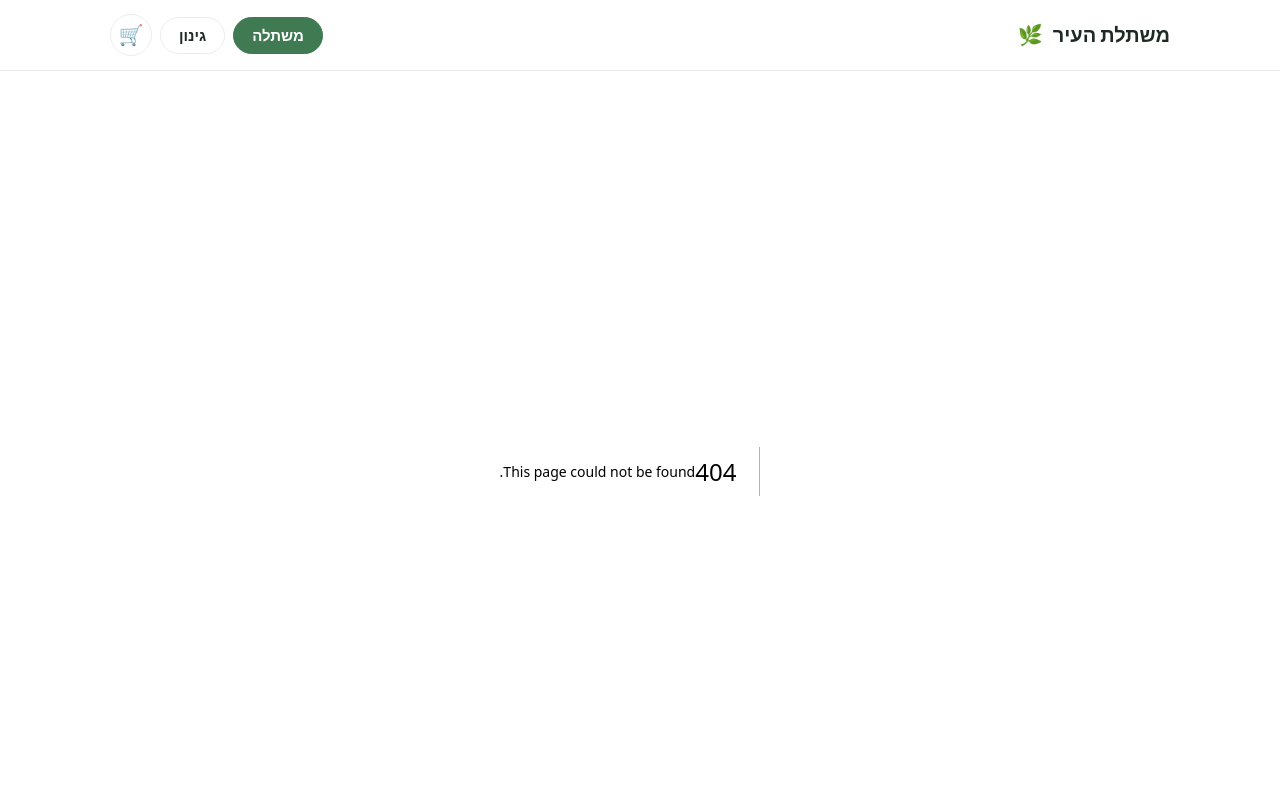
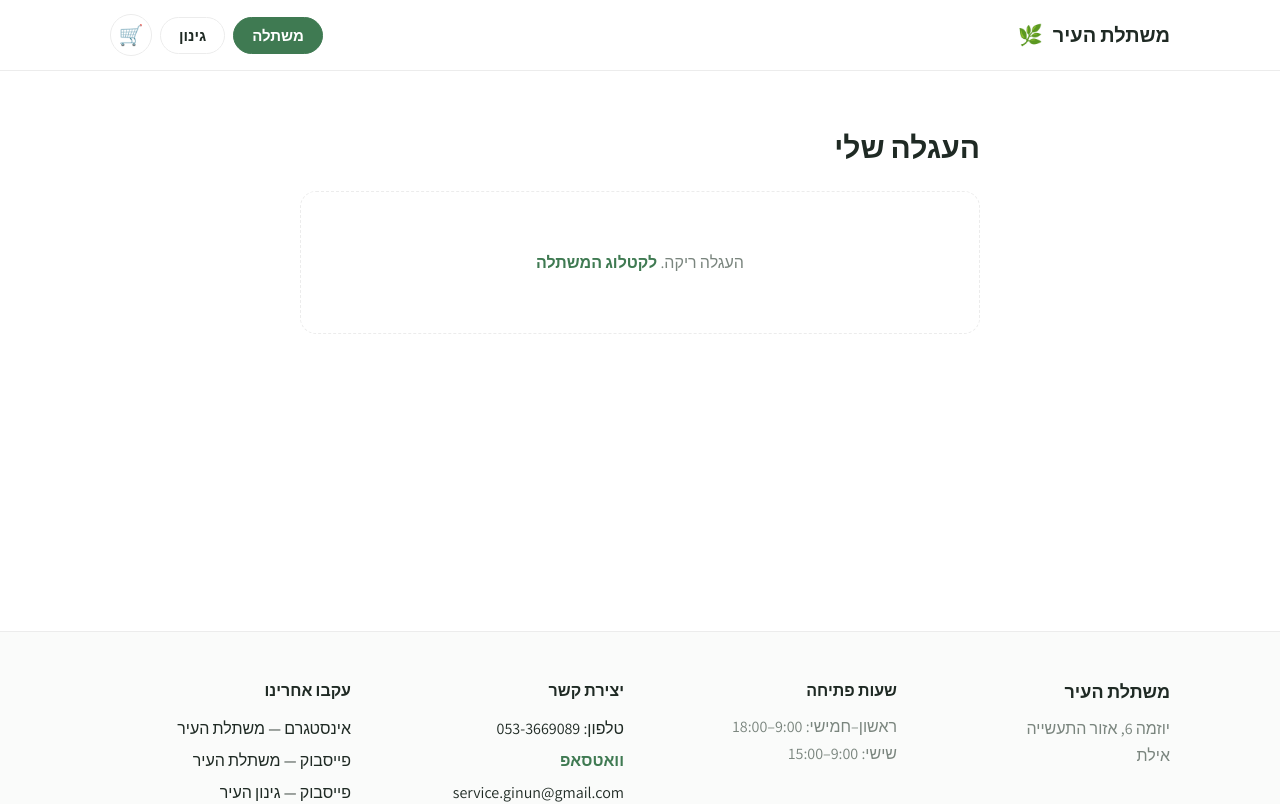
Before and after one commit to omerse9-blip/mashtelat-hair, a Next.js app: page /cart in a window 1280 px wide. Before the commit this address had no page. Shown: the top 804 px of the page. Built offline with nearby package versions, Linux system fonts and the light colour scheme.

Commit message:
Create page.jsx

```diff
--- /dev/null
+++ b/app/cart/page.jsx
@@ -0,0 +1,35 @@
+"use client";
+
+import Link from "next/link";
+import { useCart } from "../../components/CartProvider";
+
+export default function CartPage() {
+  const { items, count, total, ready } = useCart();
+
+  if (!ready) return null;
+
+  return (
+    <main style={{ maxWidth: 720, margin: "0 auto", padding: "56px 20px" }}>
+      <h1 style={{ fontSize: 30, fontWeight: 700, marginBottom: 24 }}>העגלה שלי</h1>
+      {count === 0 ? (
+        <div style={{ textAlign: "center", padding: "60px 20px", border: "1px dashed var(--line)", borderRadius: 16, color: "var(--muted)" }}>
+          העגלה ריקה.{" "}
+          <Link href="/" style={{ color: "var(--green)", fontWeight: 600 }}>לקטלוג המשתלה</Link>
+        </div>
+      ) : (
+        <div>
+          <p style={{ color: "var(--muted)", marginBottom: 16 }}>{count} פריטים · סה"כ ₪{total.toFixed(0)}</p>
+          <ul style={{ listStyle: "none", padding: 0, display: "flex", flexDirection: "column", gap: 10 }}>
+            {items.map((it) => (
+              <li key={it.key} style={{ display: "flex", justifyContent: "space-between", padding: "12px 14px", border: "1px solid var(--line)", borderRadius: 12 }}>
+                <span>{it.name}{it.sizeLabel ? ` · ${it.sizeLabel}` : ""} ×{it.quantity}</span>
+                <span style={{ fontWeight: 700 }}>₪{(Number(it.price) * it.quantity).toFixed(0)}</span>
+              </li>
+            ))}
+          </ul>
+          <p style={{ marginTop: 24, color: "var(--muted)" }}>טופס ההזמנה ייבנה בשלב הבא.</p>
+        </div>
+      )}
+    </main>
+  );
+}
```
